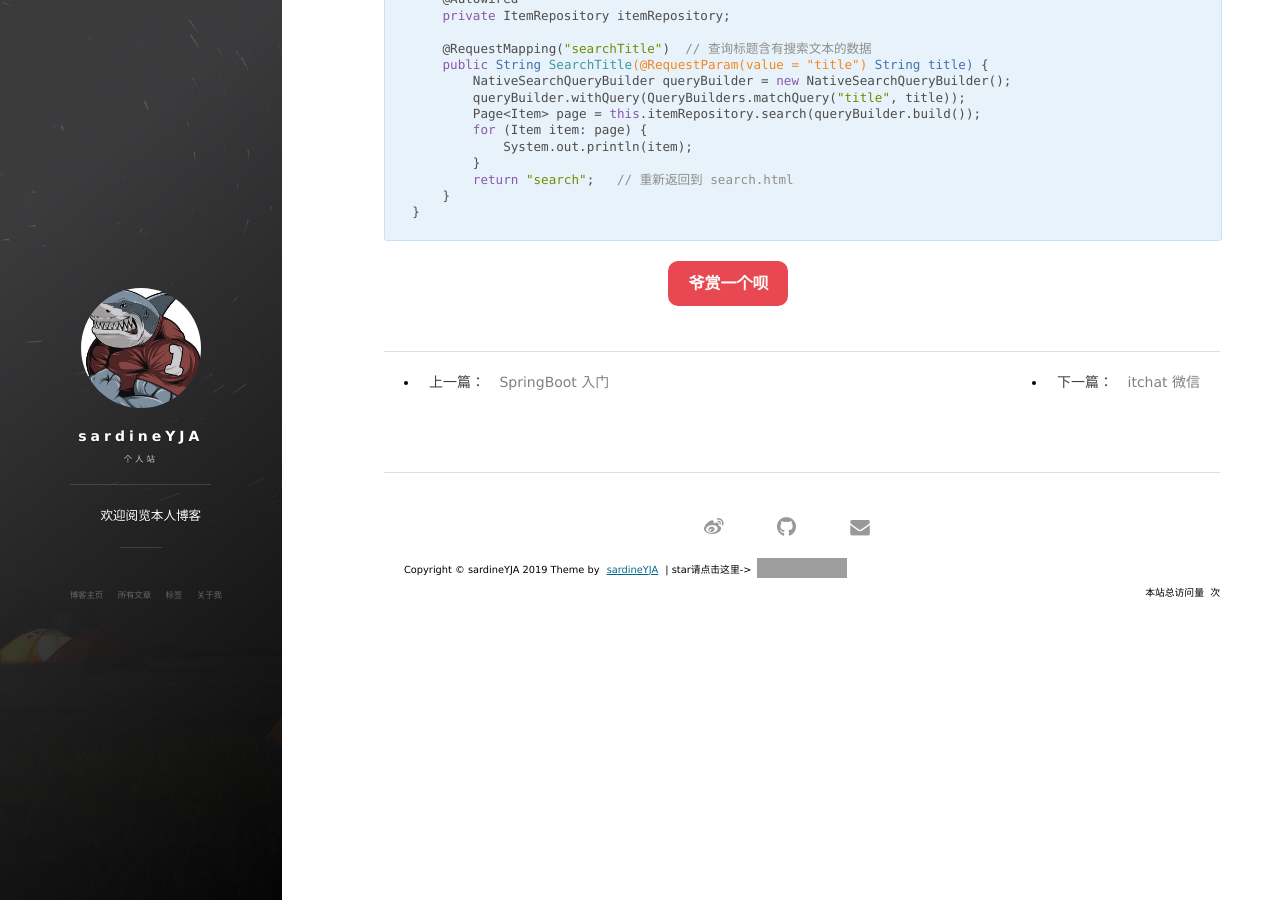
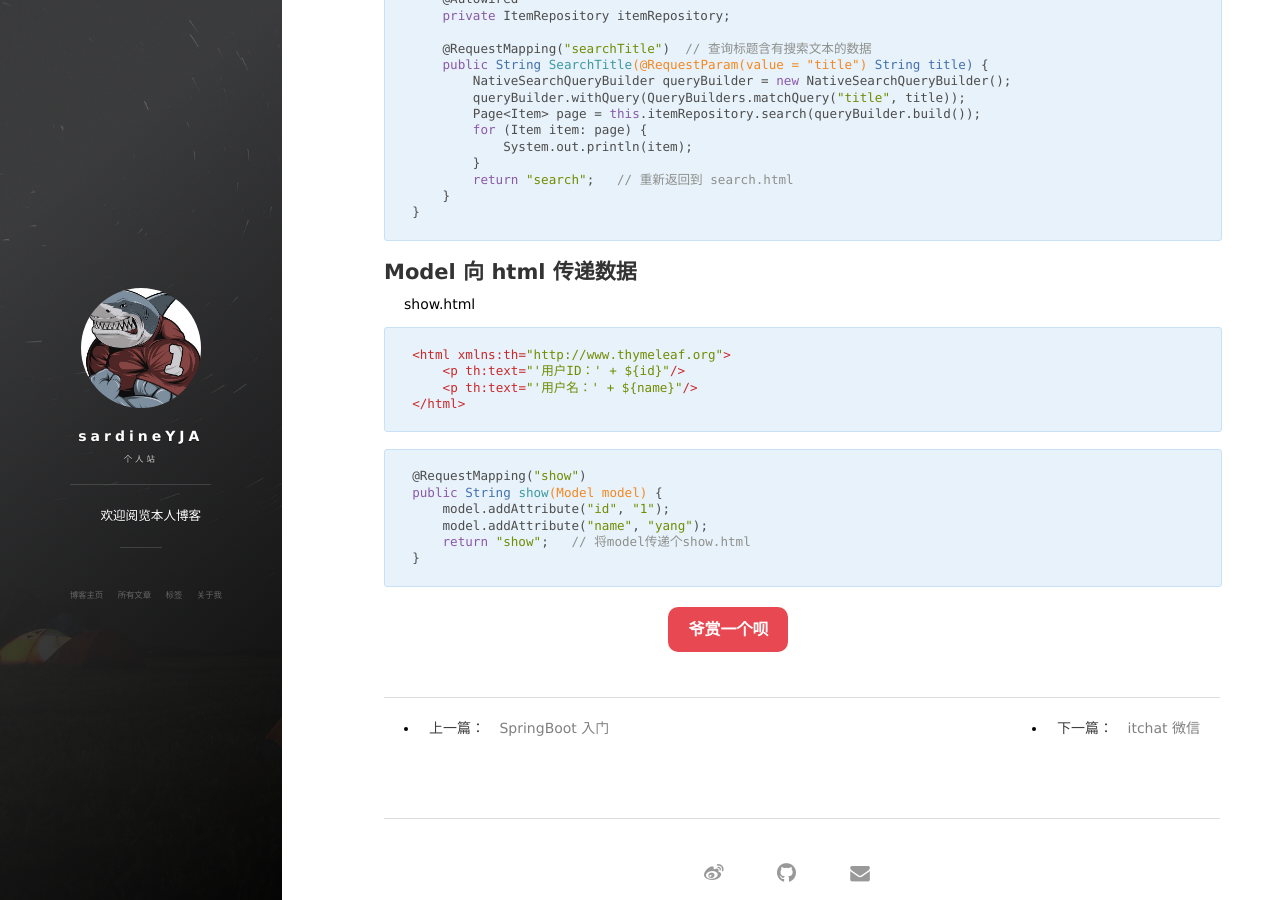
Before and after one commit to sardineYJA/sardineYJA.github.io, a Jekyll site: the page built from _posts/2018-09-29-Java-SpringBoot-html.md, in a window 1280 px wide and 900 px high, scrolled down 1242 px. Built offline with Jekyll 4.4.1, drawn with Linux system fonts in a browser that asks for light colours; nearby versions of some CDN libraries; a script that is not in the unit is left out; comment, search, counter and statistics services are not loaded; grey boxes are pictures that could not be loaded.

Commit message:
Update 2018-09-29-Java-SpringBoot-html.md

````diff
--- a/_posts/2018-09-29-Java-SpringBoot-html.md
+++ b/_posts/2018-09-29-Java-SpringBoot-html.md
@@ -86,3 +86,23 @@ public class SearchController {
     }
 }
 ```
+
+## Model 向 html 传递数据
+
+show.html
+```xml
+<html xmlns:th="http://www.thymeleaf.org">
+    <p th:text="'用户ID：' + ${id}"/>
+    <p th:text="'用户名：' + ${name}"/>
+</html>
+```
+
+
+```java
+@RequestMapping("show")
+public String show(Model model) {
+    model.addAttribute("id", "1");
+    model.addAttribute("name", "yang");
+    return "show";   // 将model传递个show.html
+}
+```
````
